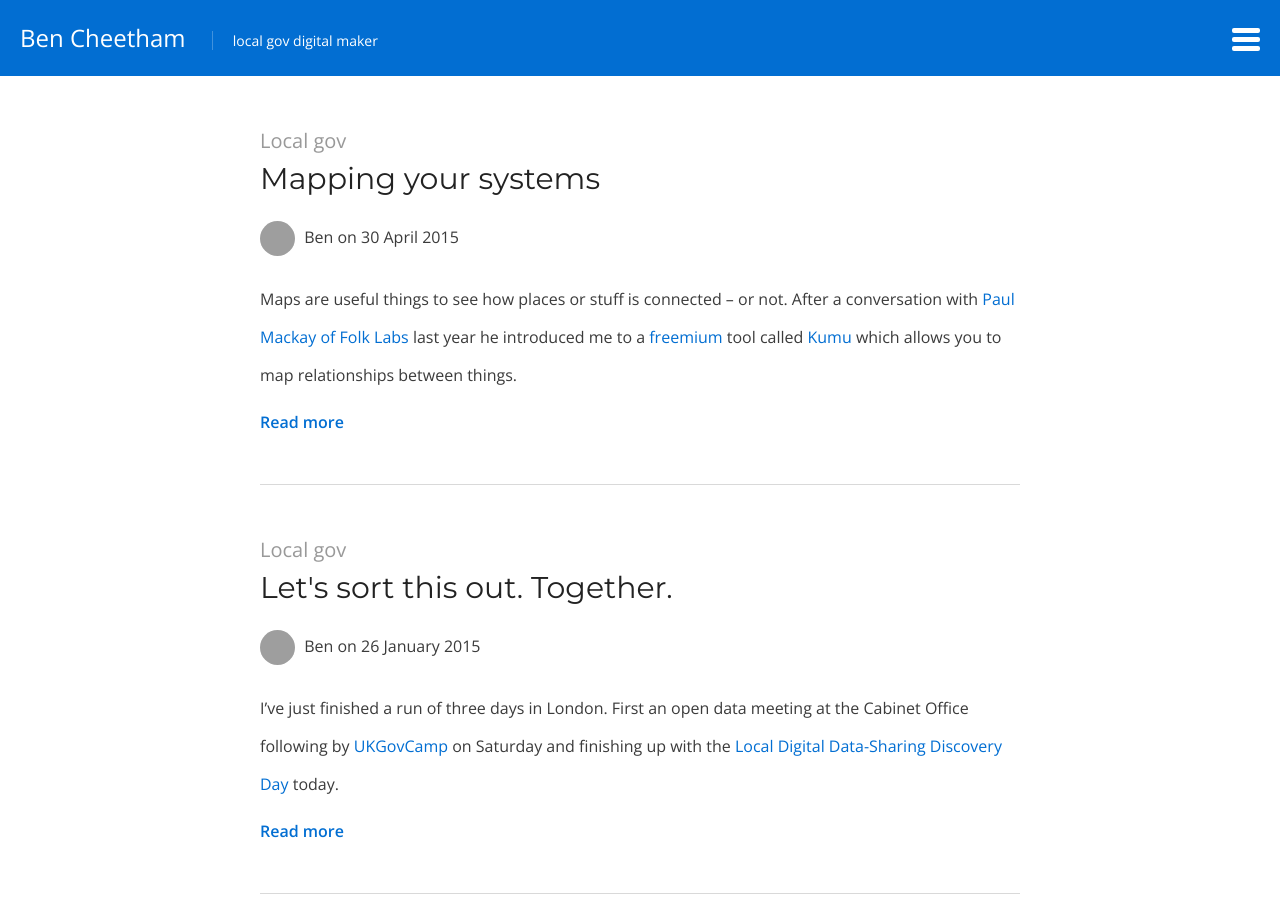
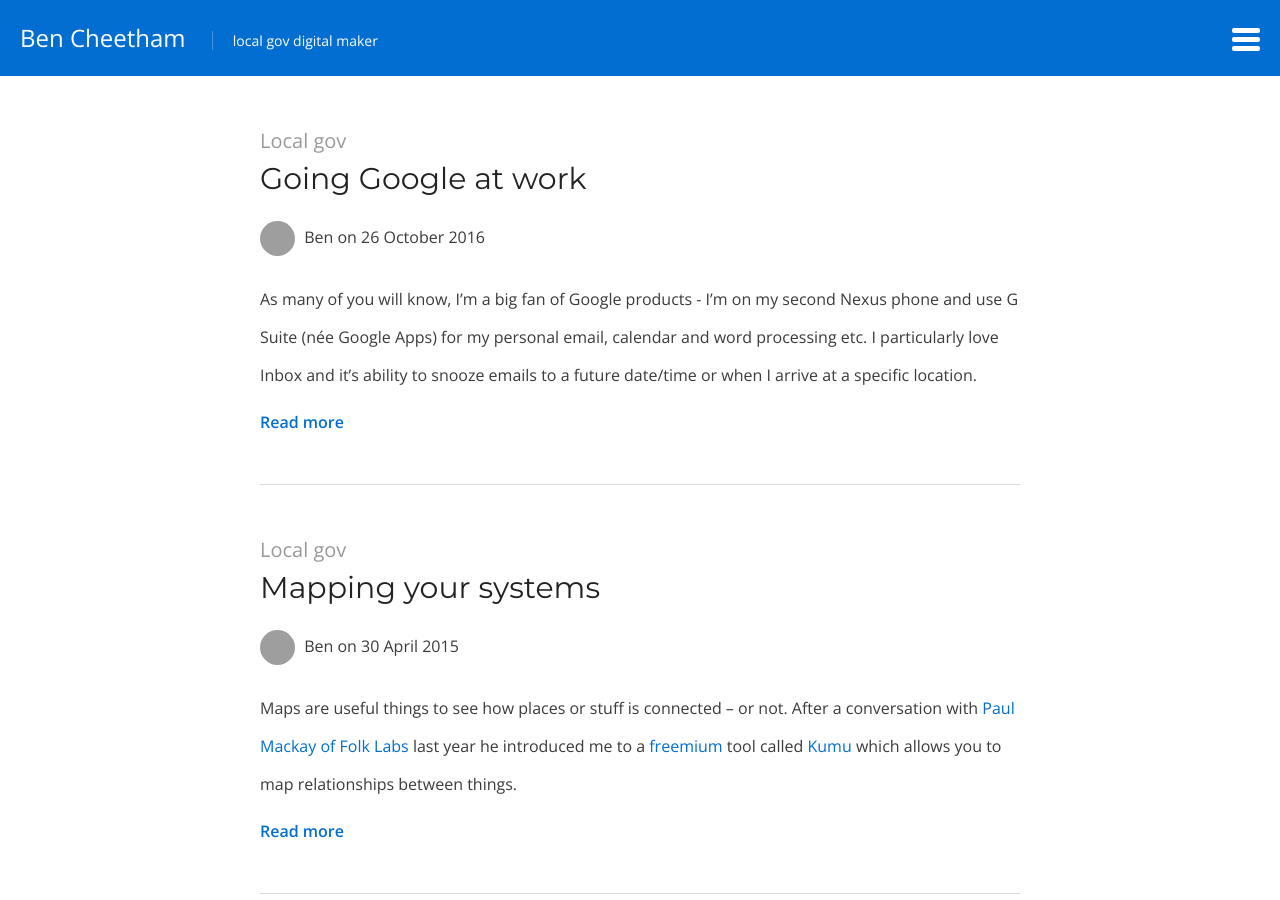
Before and after one commit to BforBen/bforben.github.io, a Jekyll site: the page built from index.html, in a window 1280 px wide and 900 px high. Built offline with Jekyll 4.4.1, drawn with Linux system fonts in a browser that asks for light colours; nearby versions of some CDN libraries; some of the changed lines change nothing that is shown; some of the changed text lies outside the part shown; grey boxes are pictures that could not be loaded.

Commit message:
Update and rename _drafts/going-google.md to _posts/2016-10-26-going-google.md

```diff
--- a/_drafts/going-google.md
+++ b/_posts/2016-10-26-going-google.md
@@ -2,8 +2,8 @@
 layout: post
 title: Going Google at work
 author: Ben
-date:
-modified:
+date: 2016-10-26 12:05:00 +01:00
+modified: 2016-10-26 12:05:00 +01:00
 category: local gov
 ---
 As many of you will know, I'm a big fan of Google products - I'm on my second Nexus phone and use G Suite (née Google Apps) for my personal email, calendar and word processing etc. I particularly love Inbox and it's ability to snooze emails to a future date/time or when I arrive at a specific location.
@@ -52,9 +52,13 @@ I've come from a council where there was a plethora of network shares and ShareP
 
 ### Finding out who people are
 
-I've found it quite hard to work out who people are. Microsoft SharePoint at my last place provided a nice organisational structure diagram that showed where people sat and how they were related to me. We have [Cloudpages](http://cloudpagesforwork.com/) available for Google to provide a search function, but I find it it really slow and cumbersome to use and doesn't provide any hierarchy.
+I've found it quite hard to work out who people are especially as I'm working for 2 organisations each with multiple office locations. Microsoft SharePoint at my last place provided a nice organisational structure diagram that showed where people sat and how they were related to me. We have [Cloudpages](http://cloudpagesforwork.com/) available for Google to provide a search function, but I find it it really slow and cumbersome to use and doesn't provide any hierarchy.
 
 The Microsoft Outlook contact card popup was also good at quickly providing access to user details such as job title, department and current availability - Google doesn't really have an equivalent.
 
+---
+
+I was once advised by someone that if you wanted to change the culture of the organisation, go Google, otherwise look at Microsoft Office 365 which gives many of the technical benefits of the cloud, but with a smaller opportunity for change. I think any organisation that looks to use Google needs to make sure that it isn't just a cost/IT decision as there are bigger opportunities. They should also ensure they provide enough support for staff to understand the potential benefits of the new technology to ensure a digital divide doesn't develop between staff between those that _get it_ and _embrace it_ and those that don't.
+
 
 *[AfW]: Android for Work
```
